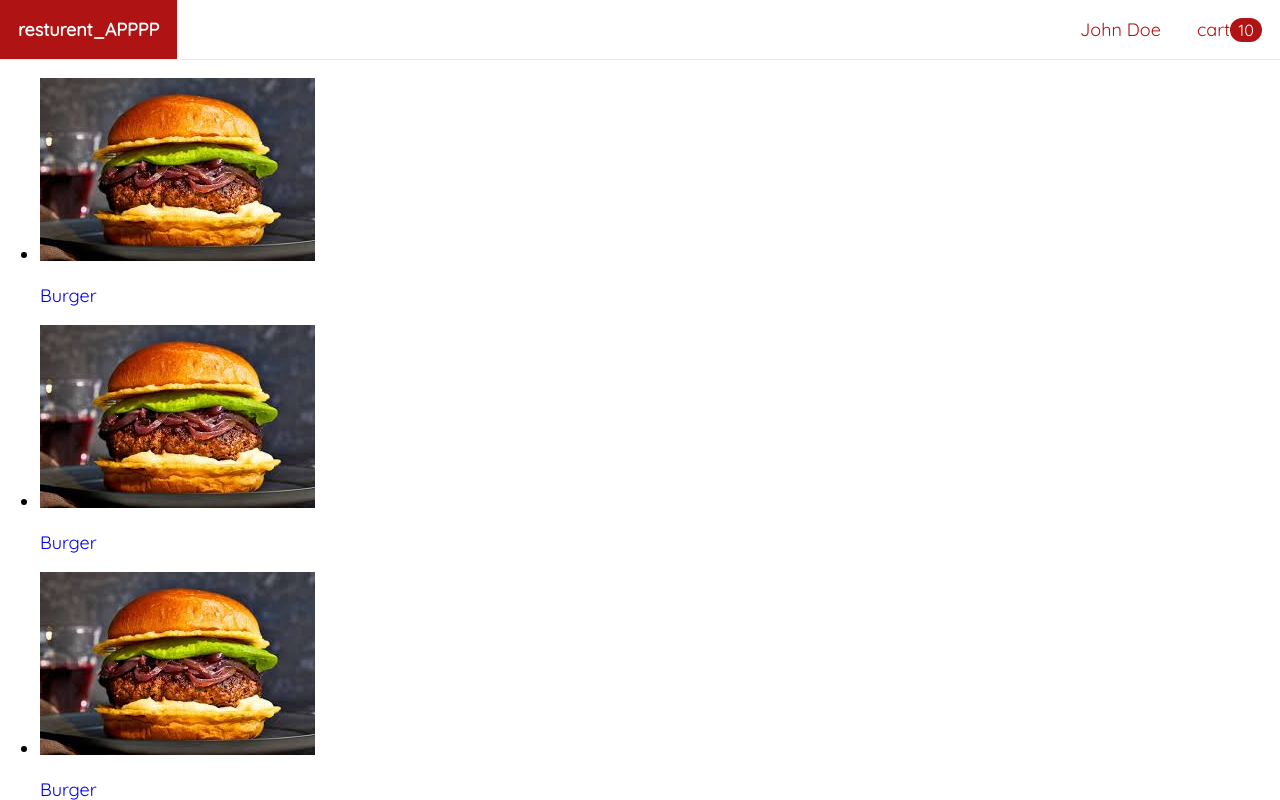
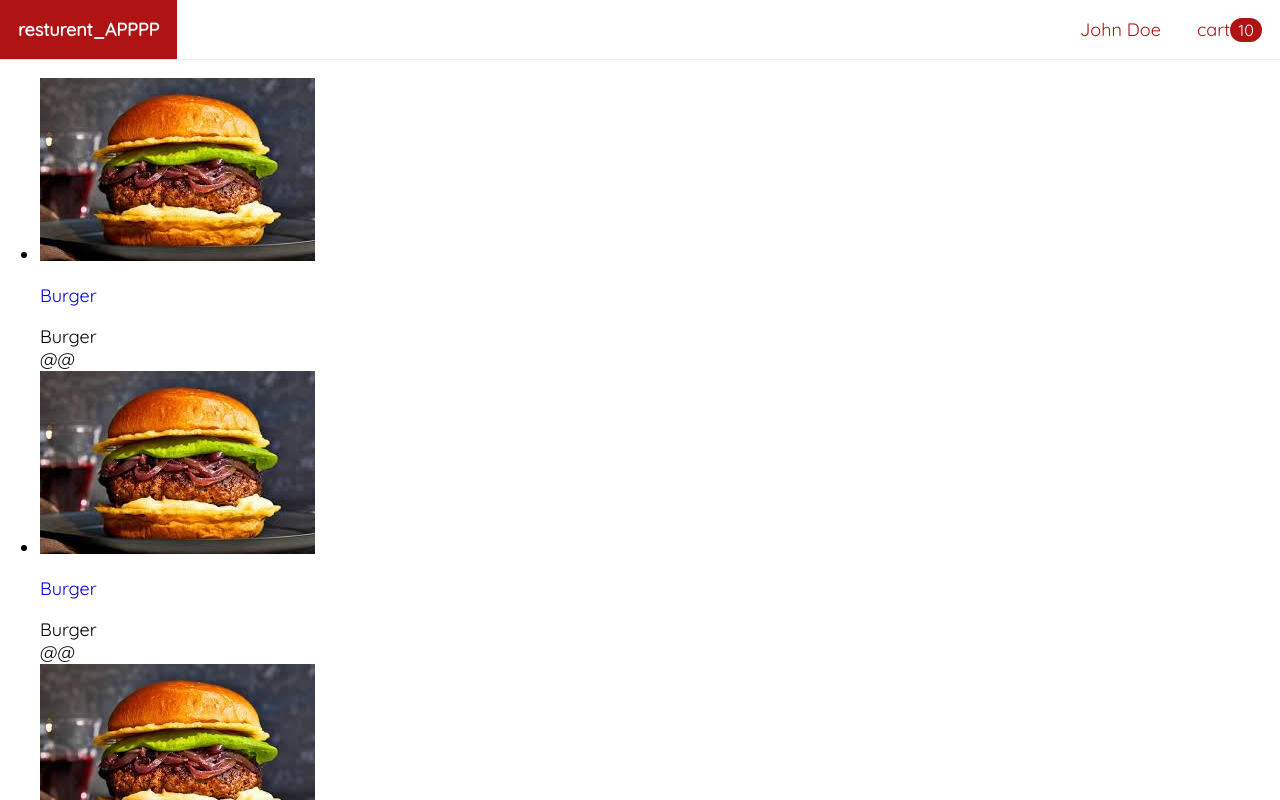
Before and after one commit to sithum110/resturent_web, a React (Create React App) app: page / in a window 1280 px wide. Shown: the top 800 px of the page. Built offline with nearby package versions, Linux system fonts and the light colour scheme.

Commit message:
add images

```diff
--- a/src/components/Thumbnails/Thumbnail.js
+++ b/src/components/Thumbnails/Thumbnail.js
@@ -46,6 +46,15 @@ export default function Thumbnail({ foods }) {
             />
             <p>{food.name}</p>
           </Link>
+          <div className={classes.content}>
+            <div className={classes.name}>{food.name}</div>
+            <span
+            className={`${classes.favorite} ${
+              food.favorite ? '' : classes.not}`}>
+              @@
+            </span>
+
+          </div>
         </li>
       ))}
     </ul>
```
